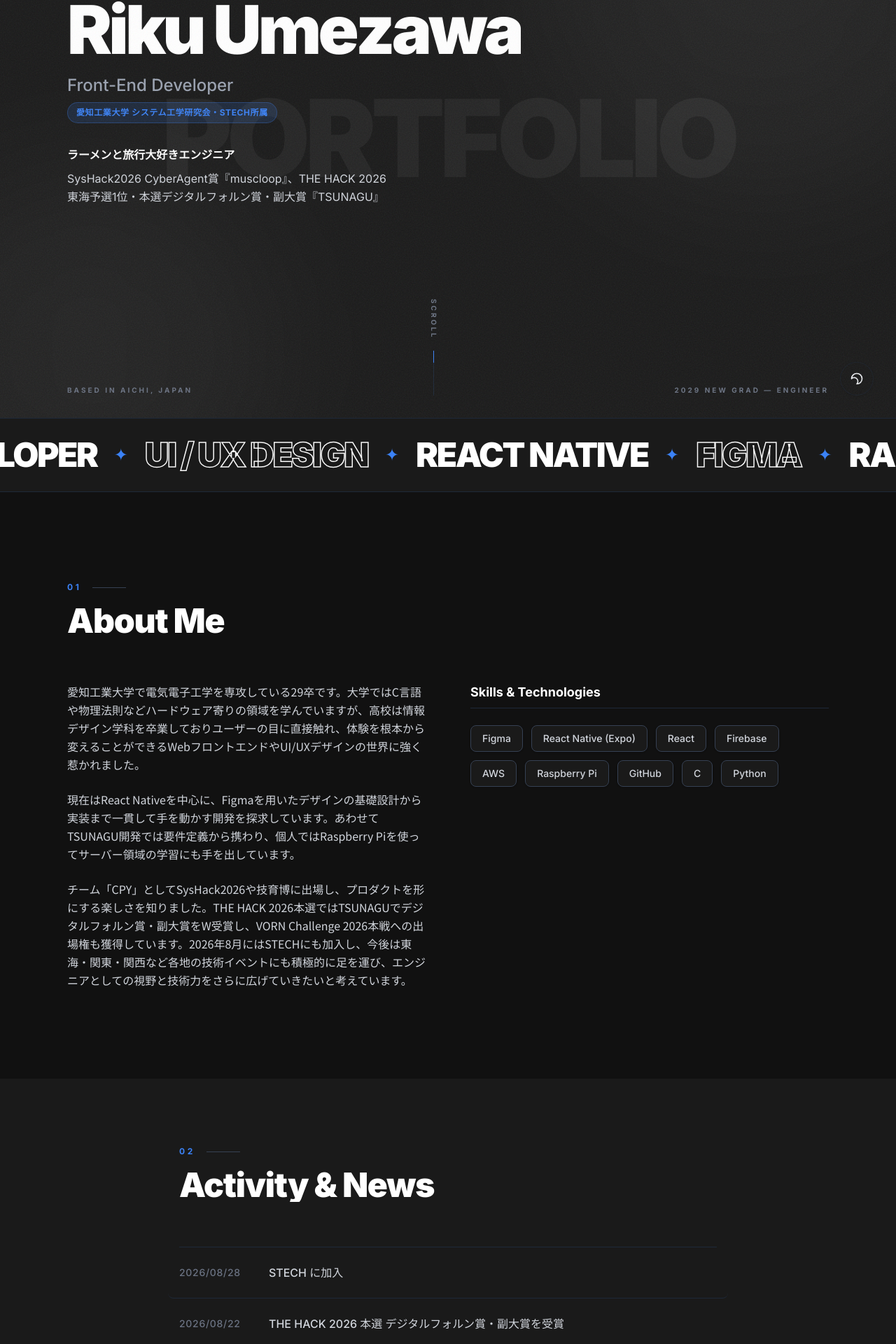
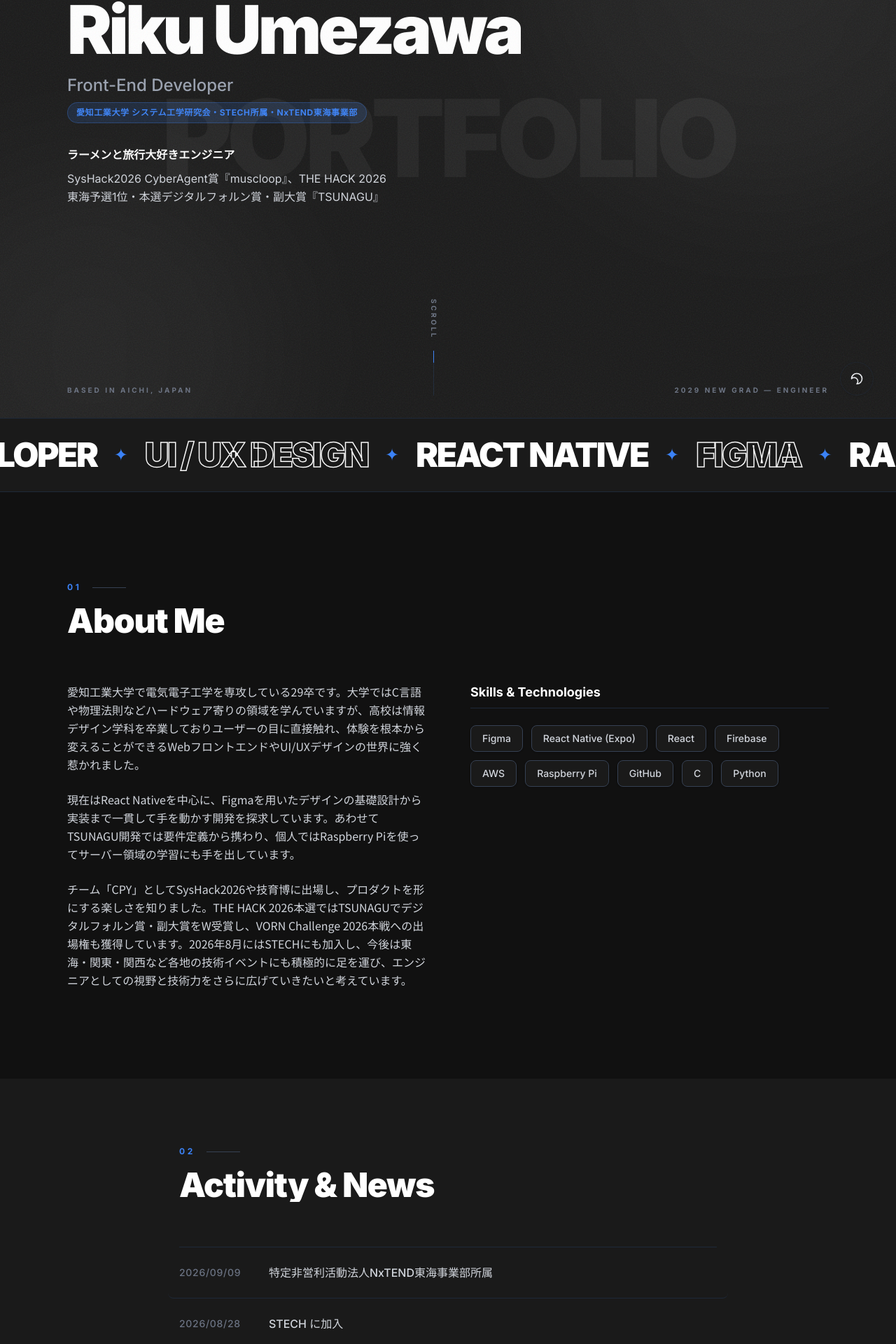
Before and after one commit to eggplant-umrk/portfolio, a Next.js app: page / in a window 1280 px wide. Shown: the part 203-2123 px from the top of the page at 70% size. Built offline with nearby package versions, Linux system fonts and the light colour scheme.

Commit message:
Heroバッジ更新とNEWSにNxTEND東海事業部所属を追加
Co-Authored-By: Claude Sonnet 5 <noreply@anthropic.com>
Claude-Session: https://claude.ai/code/session_01CnpKELeUzr9E84Zx7Tznoo

```diff
--- a/app/page.tsx
+++ b/app/page.tsx
@@ -243,6 +243,7 @@ const SectionTitle = ({ index, title }: { index: string; title: string }) => (
 );
 
 const newsData = [
+  { date: "2026/09/09", text: "特定非営利活動法人NxTEND東海事業部所属" },
   { date: "2026/08/28", text: "STECH に加入" },
   { date: "2026/08/22", text: "THE HACK 2026 本選 デジタルフォルン賞・副大賞を受賞" },
   { date: "2026/08/09", text: "THE HACK 2026 東海予選1位通過" },
@@ -382,7 +383,7 @@ export default function Home() {
               Front-End Developer
             </h2>
             <span className="inline-block text-xs font-bold tracking-wider text-accent bg-accent/10 dark:bg-accent/15 border border-accent/30 px-3 py-1.5 rounded-full mb-8 transition-colors duration-500">
-              愛知工業大学 システム工学研究会・STECH所属
+              愛知工業大学 システム工学研究会・STECH所属・NxTEND東海事業部
             </span>
           </motion.div>
 
```
